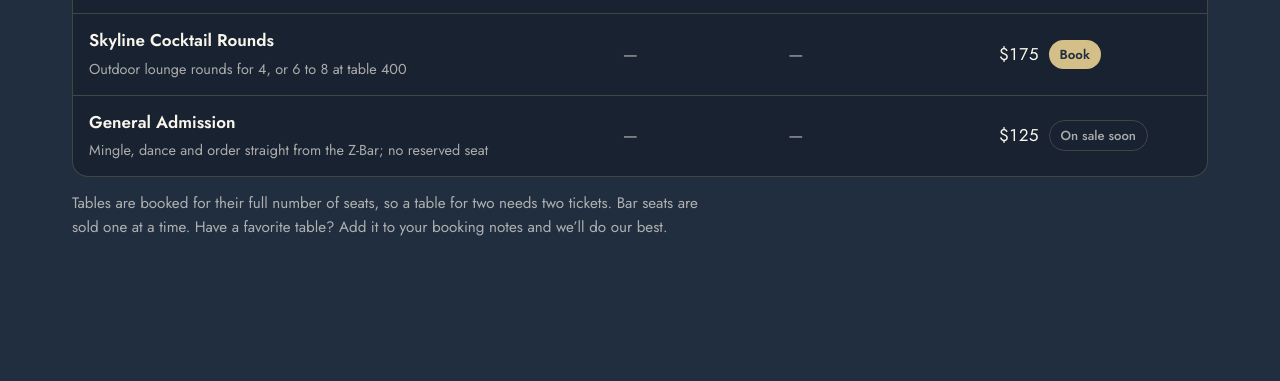
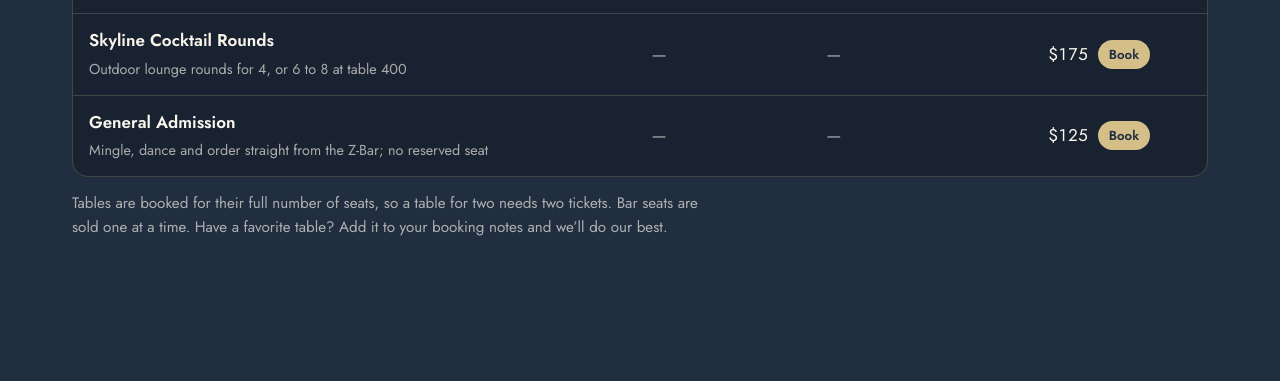
Before and after one commit to shreemhr/zenita, a plain HTML site: page events/nye/index.html in a window 1280 px wide. Shown: the part 5520-5901 px from the top of the page. Drawn offline with nearby package versions, Linux system fonts and the light colour scheme.

Commit message:
Open General Admission booking on the NYE page
Swap the "On sale soon" pill back to a live Book button, wired to the
provided OpenTable experience link (843534).

Co-Authored-By: Claude Sonnet 5 <noreply@anthropic.com>
Claude-Session: https://claude.ai/code/session_01LuU4ZFfeWbsPYZPTQTArDq

```diff
--- a/events/nye/index.html
+++ b/events/nye/index.html
@@ -539,7 +539,7 @@ p.foot-brand{font-size:.88rem;color:rgba(250,246,236,.6);line-height:1.82;max-wi
           <tr><td><b>City-View Two-Tops</b><span>Intimate tables for two along the glass wall, with skyline views</span></td><td class="p"><a class="pl plausible-event-name=reservation" data-book="E1" href="#" aria-label="Book City-View Two-Tops early dinner, $150 per guest">$150<span>Book</span></a></td><td class="p"><a class="pl plausible-event-name=reservation" data-book="G1" href="#" aria-label="Book City-View Two-Tops grand dinner and party, $295 per guest">$295<span>Book</span></a></td><td class="dash">—</td></tr>
           <tr><td><b>Z-Bar</b><span>Dinner served at the bar; six seats for the grand dinner</span></td><td class="p"><a class="pl plausible-event-name=reservation" data-book="E4" href="#" aria-label="Book Z-Bar early dinner, $135 per guest">$135<span>Book</span></a></td><td class="p"><a class="pl plausible-event-name=reservation" data-book="G5" href="#" aria-label="Book Z-Bar grand dinner and party, $275 per guest">$275<span>Book</span></a></td><td class="dash">—</td></tr>
           <tr><td><b>Skyline Cocktail Rounds</b><span>Outdoor lounge rounds for 4, or 6 to 8 at table 400</span></td><td class="dash">—</td><td class="dash">—</td><td class="p"><a class="pl plausible-event-name=reservation" data-book="P4" href="#" aria-label="Book Skyline Cocktail Rounds party only, $175 per guest">$175<span>Book</span></a></td></tr>
-          <tr><td><b>General Admission</b><span>Mingle, dance and order straight from the Z-Bar; no reserved seat</span></td><td class="dash">—</td><td class="dash">—</td><td class="p"><span class="pl soon" aria-label="General Admission party only, $125 per guest — on sale soon">$125<span>On sale soon</span></span></td></tr>
+          <tr><td><b>General Admission</b><span>Mingle, dance and order straight from the Z-Bar; no reserved seat</span></td><td class="dash">—</td><td class="dash">—</td><td class="p"><a class="pl plausible-event-name=reservation" data-book="P1" href="#" aria-label="Book General Admission party only, $125 per guest">$125<span>Book</span></a></td></tr>
         </tbody>
       </table>
     </div>
@@ -726,6 +726,7 @@ const BOOKING_LINKS = {
   G5: "https://www.opentable.com/booking/experiences-availability?rid=1500463&restref=1500463&experienceId=841226&utm_source=external&utm_medium=referral&utm_campaign=shared&covers=1&dateTime=2026-12-31T20:30",  // NYE Grand Dinner + Party: Z-Bar
   G6: "https://www.opentable.com/booking/experiences-availability?rid=1500463&restref=1500463&experienceId=841224&utm_source=external&utm_medium=referral&utm_campaign=shared&covers=8&dateTime=2026-12-31T20:30",  // NYE Grand Dinner + Party: VIP Table (8 guests)
   G7: "https://www.opentable.com/booking/experiences-availability?rid=1500463&restref=1500463&experienceId=841225&utm_source=external&utm_medium=referral&utm_campaign=shared&covers=6&dateTime=2026-12-31T20:30",  // NYE Grand Dinner + Party: Chandelier Table (6 guests)
+  P1: "https://www.opentable.com/booking/experiences-availability?rid=1500463&restref=1500463&experienceId=843534&utm_source=external&utm_medium=referral&utm_campaign=shared",  // NYE Rooftop Party: General Admission
   P4: "https://www.opentable.com/booking/experiences-availability?rid=1500463&restref=1500463&experienceId=841219&utm_source=external&utm_medium=referral&utm_campaign=shared&covers=4&dateTime=2026-12-31T23:00",  // NYE Rooftop Party: Skyline Cocktail Round
   P5: "https://www.opentable.com/booking/experiences-availability?rid=1500463&restref=1500463&experienceId=841221&utm_source=external&utm_medium=referral&utm_campaign=shared&covers=6&dateTime=2026-12-31T23:00"   // NYE Rooftop Party: VIP Table
 };
```
